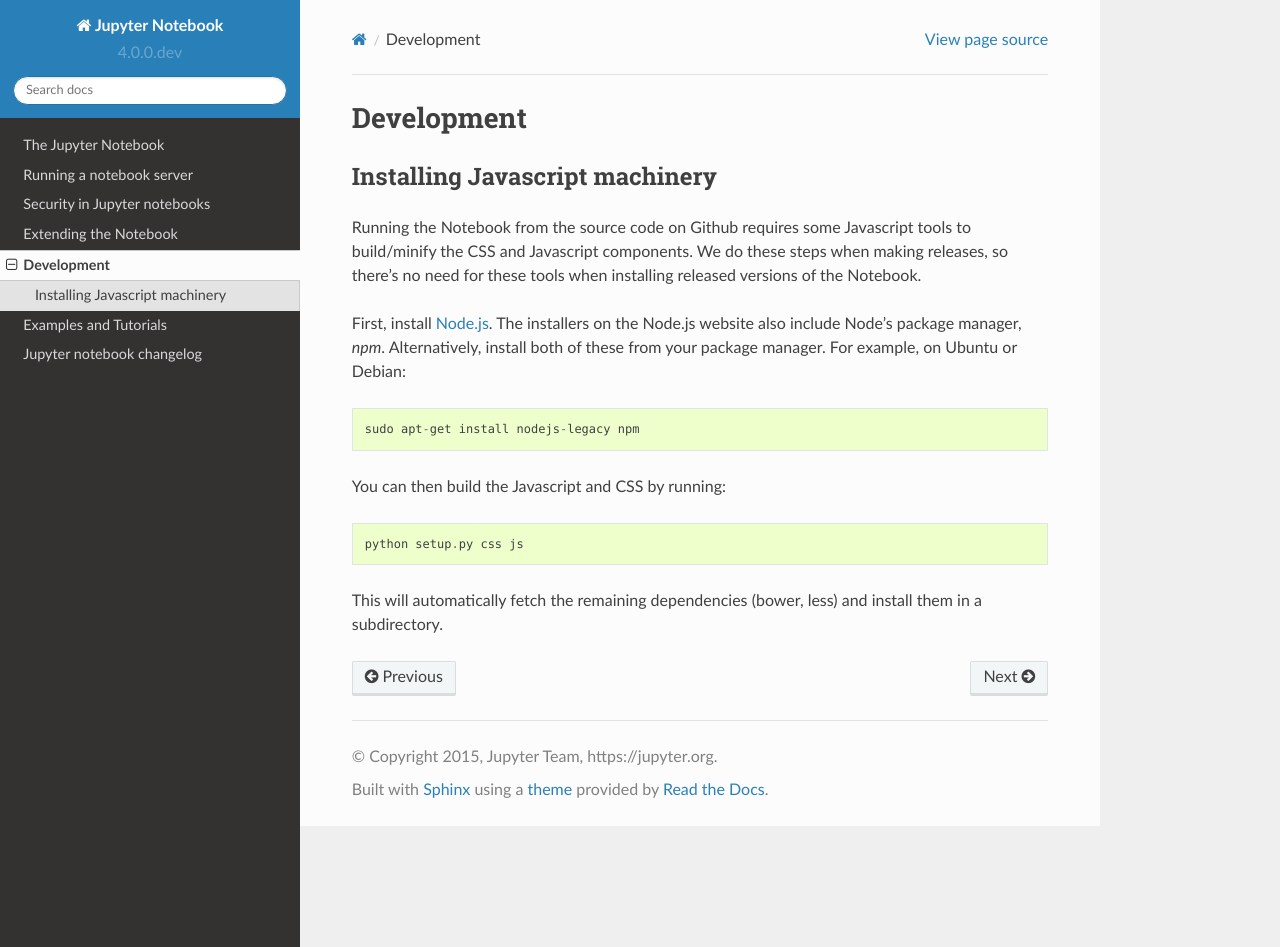
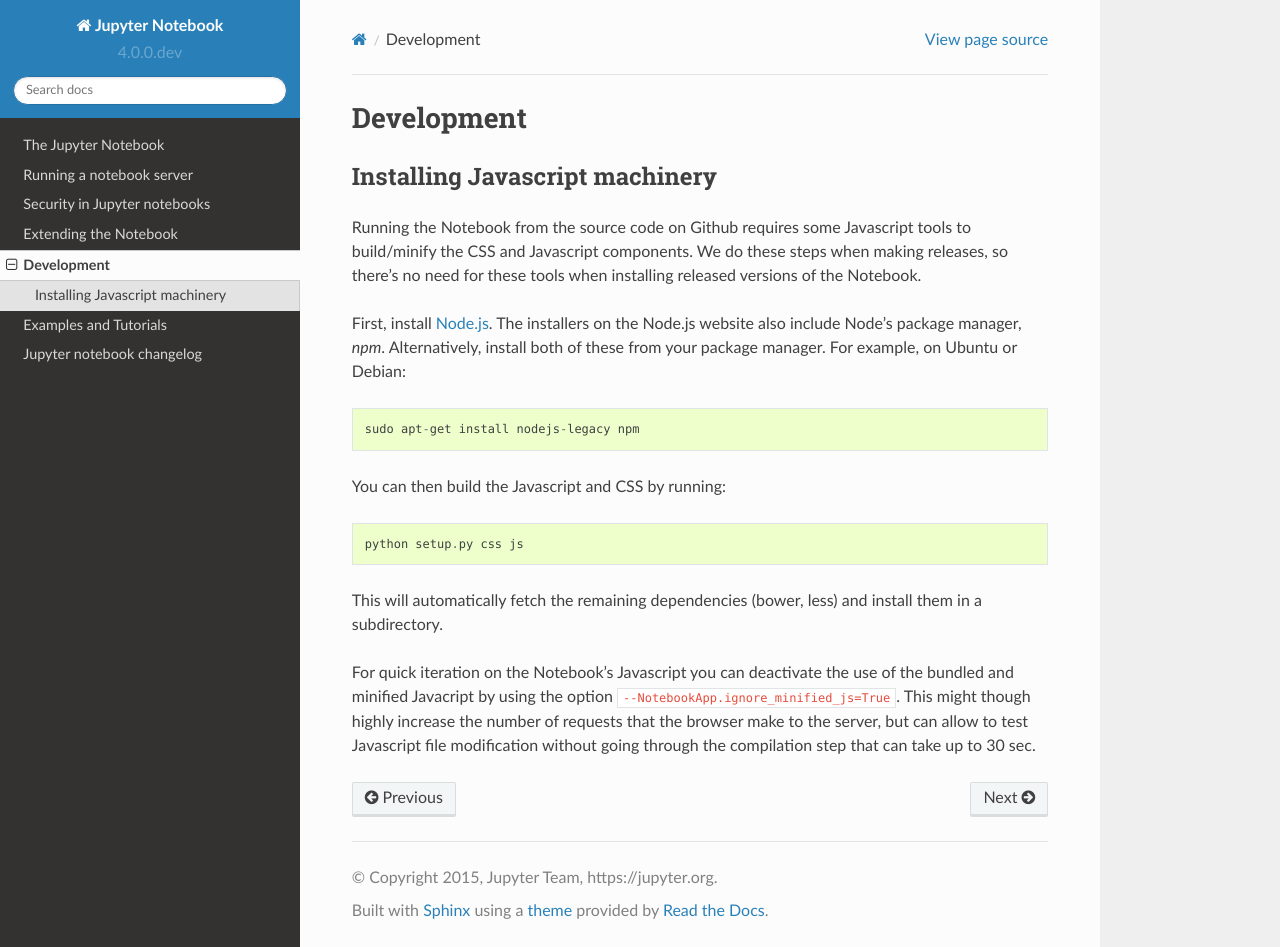
Before and after one commit to jupyter/nbclassic, a Sphinx documentation site: the page built from docs/source/development.rst, in a window 1280 px wide and 947 px high. Built offline with Sphinx 7.4.7 and the Read the Docs theme 2.0.0, drawn with Linux system fonts in a browser that asks for light colours; pages that are not in the unit, such as notebooks, are missing from menus.

Commit message:
Add option to not use minified javascript and ease developpement.

```diff
--- a/docs/source/development.rst
+++ b/docs/source/development.rst
@@ -23,3 +23,10 @@
 
 This will automatically fetch the remaining dependencies (bower, less) and
 install them in a subdirectory.
+
+For quick iteration on the Notebook's Javascript you can deactivate the use of
+the bundled and minified Javacript by using the option
+``--NotebookApp.ignore_minified_js=True``.  This might though highly increase the
+number of requests that the browser make to the server, but can allow to test
+Javascript file modification without going through the compilation step that
+can take up to 30 sec.
```
Also changed, not shown: 1 other file.
